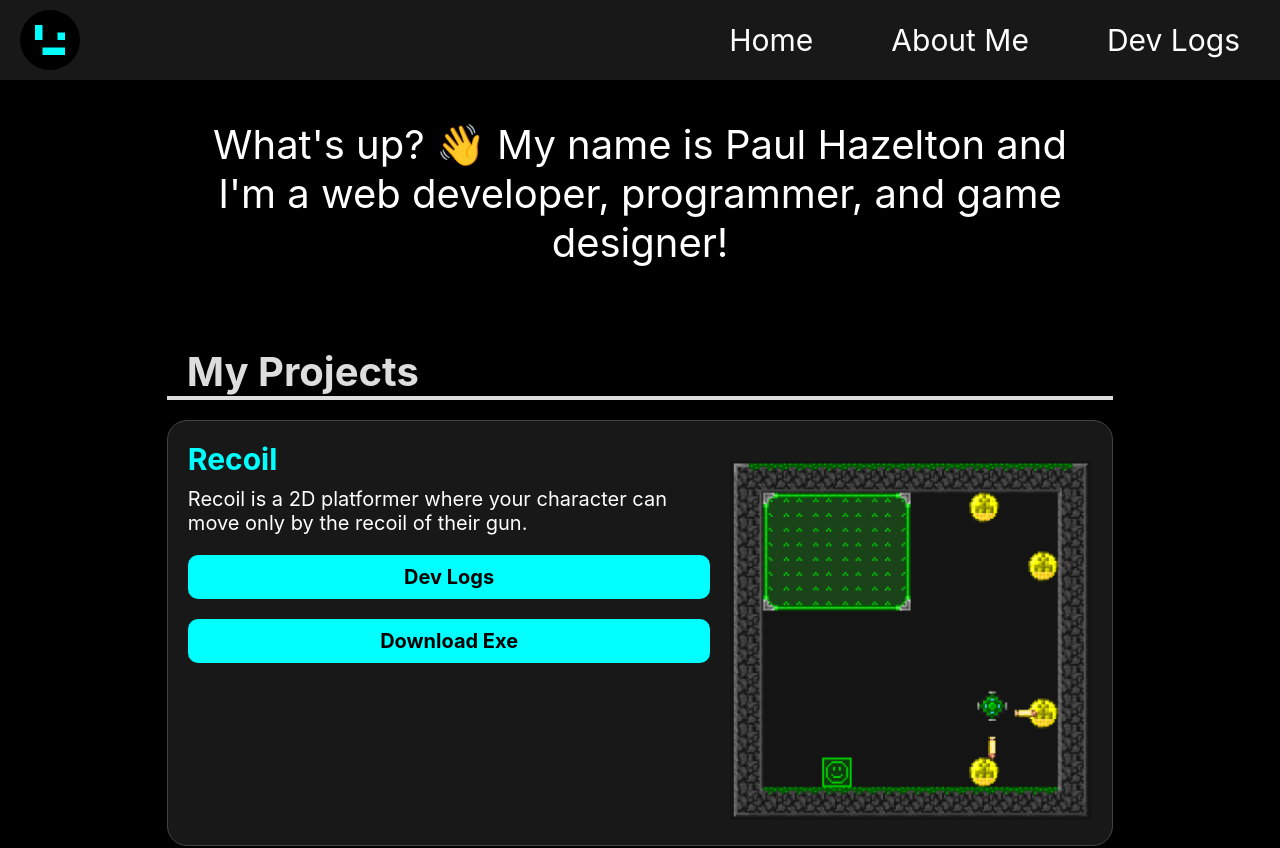
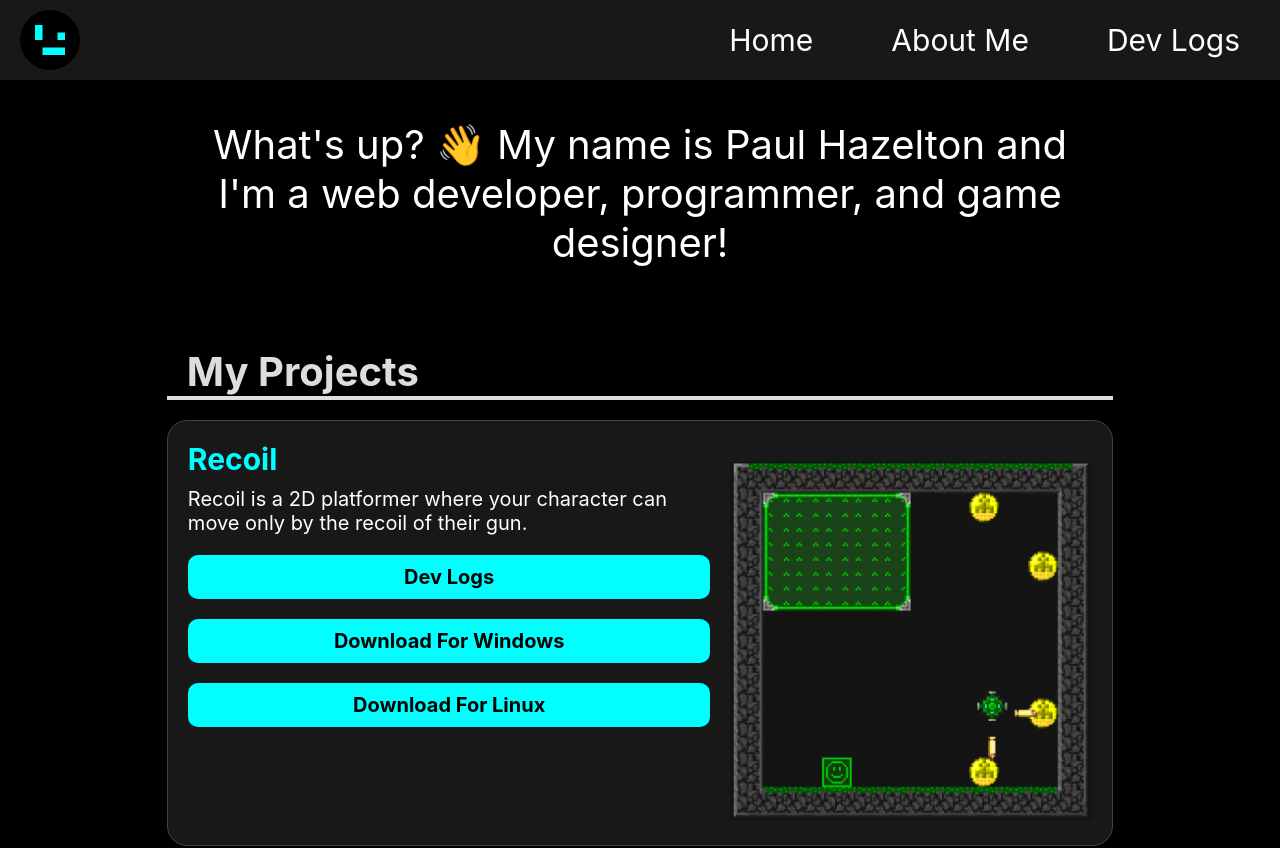
Before and after one commit to PaulHazelton/hazeltonspaul, a React (Create React App) app: page /#/ in a window 1280 px wide. Shown: the top 848 px of the page. Built offline with nearby package versions, Linux system fonts and the light colour scheme.

Commit message:
Added linux release

```diff
--- a/src/pages/home.tsx
+++ b/src/pages/home.tsx
@@ -86,7 +86,8 @@ function ProjectList() {
 						Recoil is a 2D platformer where your character can move only by the recoil of their gun.
 					</p>
 					<a className='ext-link-button' href='/#/devlogs/recoil'><span>Dev Logs</span></a>
-					<a className='ext-link-button' href='/Revoil-Alpha.zip' style={{marginTop: '1rem'}}><span>Download Exe</span></a>
+					<a className='ext-link-button' href='/Revoil-Alpha.zip' style={{marginTop: '1rem'}}><span>Download For Windows</span></a>
+					<a className='ext-link-button' href='/Revoil-Linux-Alpha.zip' style={{marginTop: '1rem'}}><span>Download For Linux</span></a>
 				</div>
 				<div className='project-img-box'>
 					<img src='images/Recoil-2.png' alt='Tank on black background shooting in 2 directions' />
```
Also changed, not shown: 1 other file (tests, documents, lock files or other folders).
